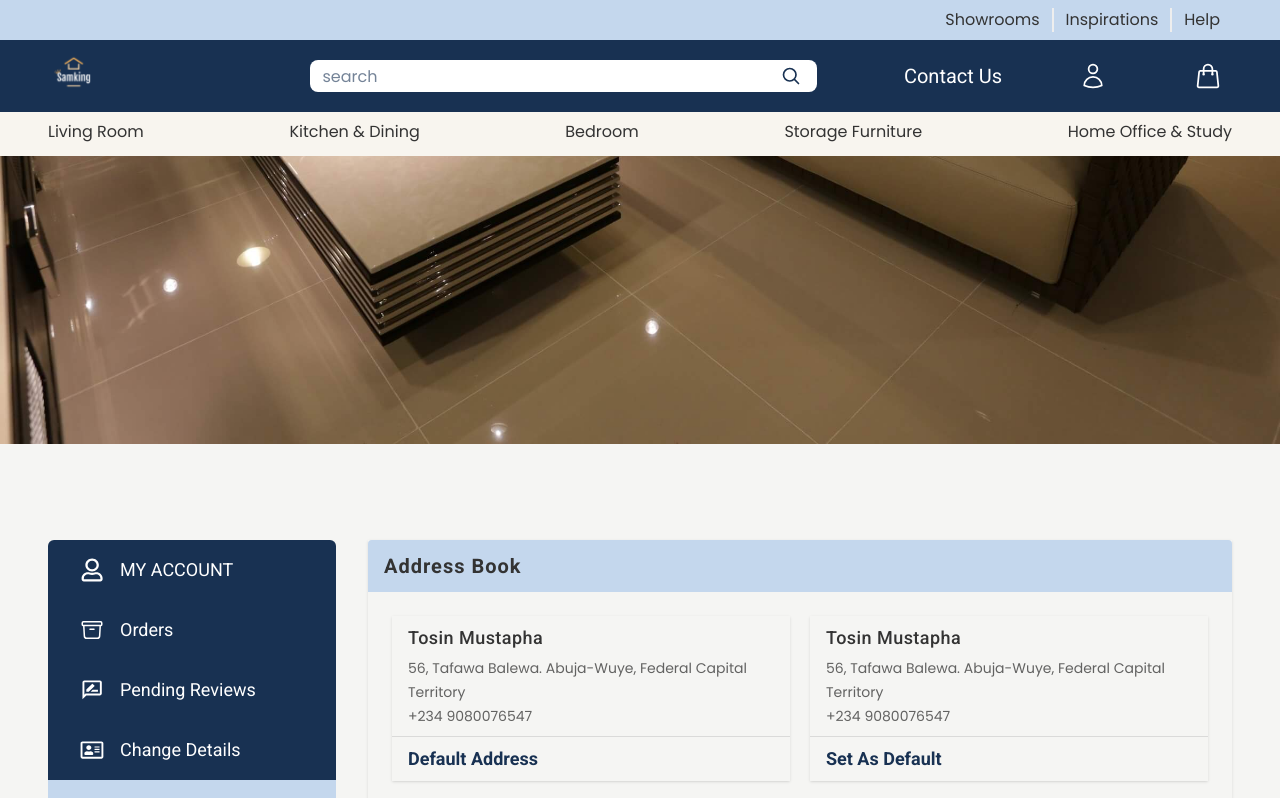
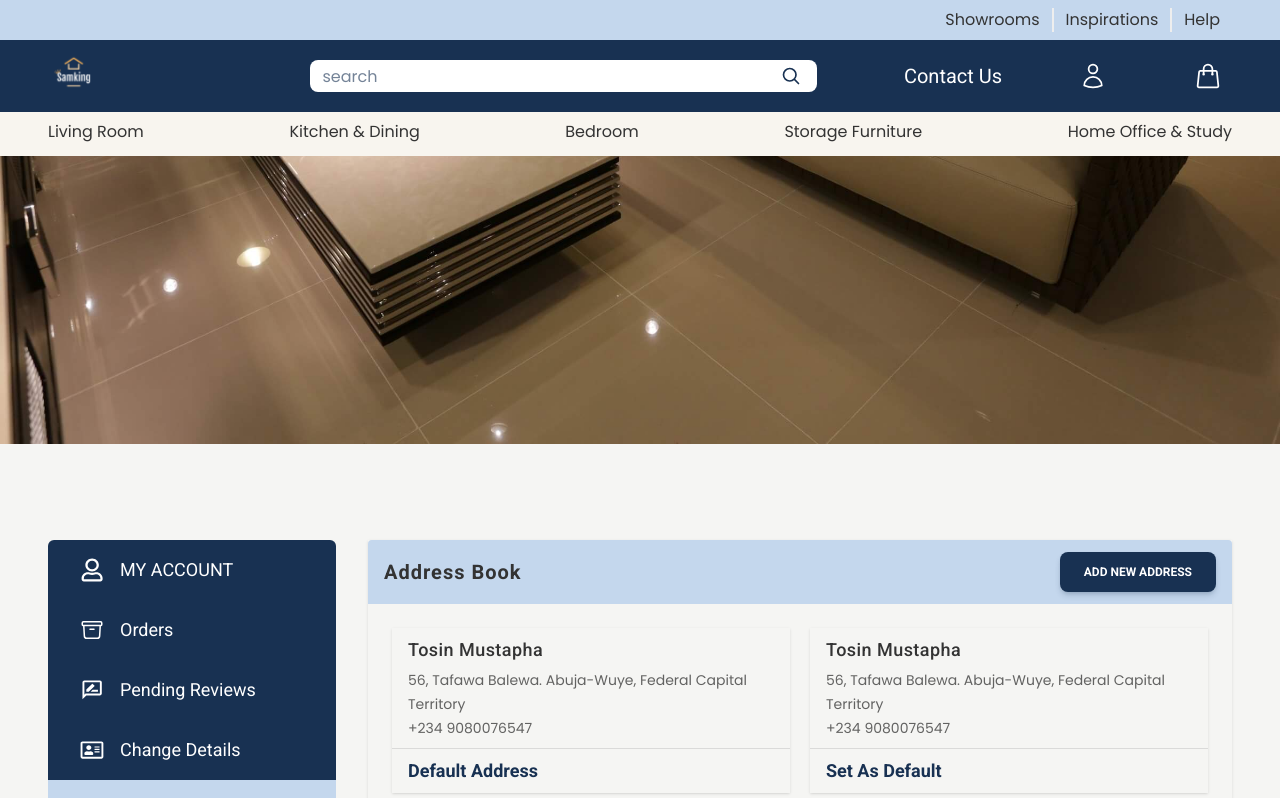
Before and after one commit to Samdevtechnology/samking-furniture, a Next.js app: page /customer/address in a window 1280 px wide. Shown: the top 798 px of the page. Built offline with nearby package versions, Linux system fonts and the light colour scheme; no server answers.

Commit message:
Updated - Dashboard Main Layout Header Styles

```diff
--- a/src/app/(protected)/components/Main.tsx
+++ b/src/app/(protected)/components/Main.tsx
@@ -1,13 +1,24 @@
+import Link from "next/link";
+import { Button } from "@/utils/MuiServerComponent";
+import CUSTOM_BTN_CONFIG from "@/utils/BUTTON_CONFIG";
+
 interface props {
   children: React.ReactNode;
   title: string;
+  link?: string;
+  href?: string;
 }
 
-const MainLayout = ({ children, title }: props) => {
+const MainLayout = ({ children, title, href, link }: props) => {
   return (
     <div className="shadow h-full">
-      <header className="bg-secondary rounded-t py-3 px-4">
+      <header className="bg-secondary rounded-t py-3 px-4 flex items-center justify-between">
         <h1 className="text-xl font-semibold tracking-wider">{title}</h1>
+        {link && href && (
+          <Link href={href}>
+            <Button className={`w-full ${CUSTOM_BTN_CONFIG()}`}>{link}</Button>
+          </Link>
+        )}
       </header>
 
       <div id="body">{children}</div>
```
